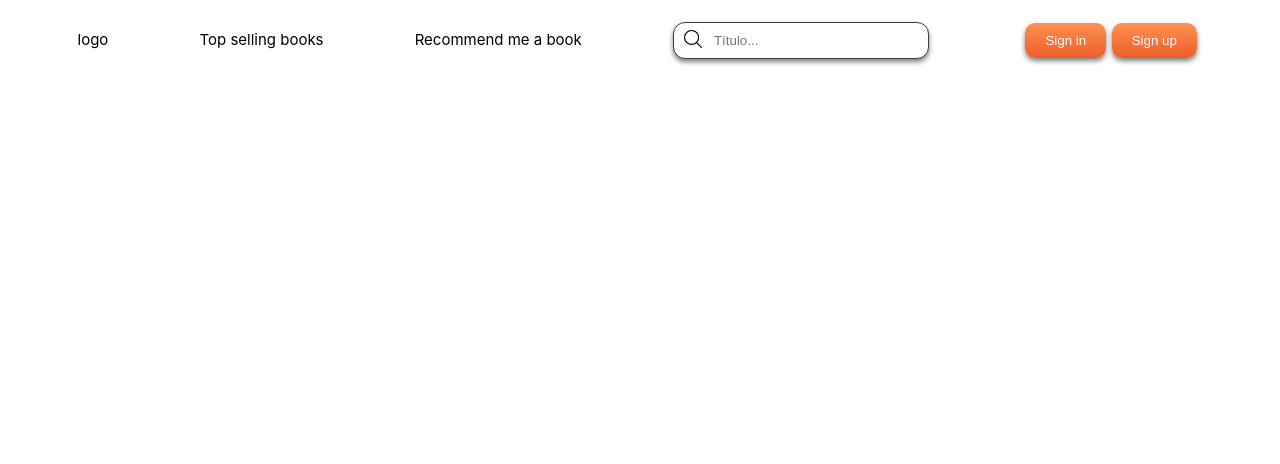
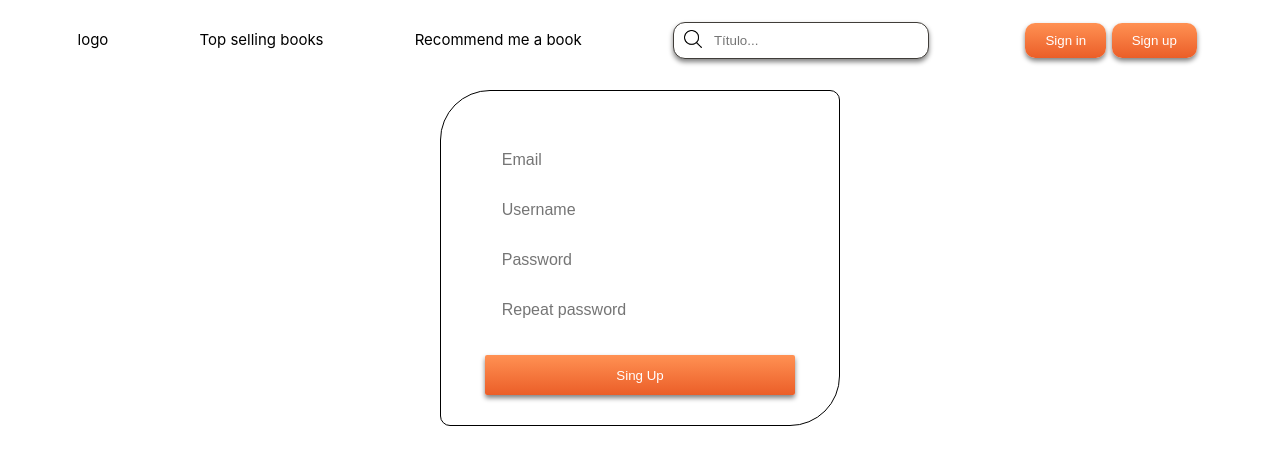
Before and after one commit to mgg709/BookWise, a Vue app in the folder frontend/bookwise-front/: page /signup in a window 1280 px wide. Shown: the top 464 px of the page. Built offline with nearby package versions, Linux system fonts and the light colour scheme.

Commit message:
Navegator + New Views

```diff
--- a/frontend/bookwise-front/src/components/BookCard.vue
+++ b/frontend/bookwise-front/src/components/BookCard.vue
@@ -1,7 +1,7 @@
 <script setup></script>
 
 <template>
-    <div class="container-book-card">
+    <div class="container-book-card" @click="redirectToBook">
         <img src="../assets/template-book-cover.jpeg" alt="Portada del libro">
         <p>Interesting book title</p>
         <div class="rating-book-row">
@@ -14,6 +14,16 @@
         </div>
     </div>
 </template>
+
+<script>
+export default {
+  methods: {
+    redirectToBook() {
+      this.$router.push('/book');
+    }
+  }
+}
+</script>
 
 <style>
 
--- a/frontend/bookwise-front/src/components/Footer.vue
+++ b/frontend/bookwise-front/src/components/Footer.vue
@@ -10,9 +10,20 @@
                 <li><a href="mailto:manuelaf@empathy.co">manuelaf@empathy.co</a></li>
             </ul>
         </address>
-        <p>Copyright © 2023 BookWise. Todos los derechos reservados</p>
+        <p>If you want to know more <span @click="redirectToAbout">About us</span></p>
+        <p>Copyright © 2023 BookWise. All rights reserved</p>
     </footer>
 </template>
+
+<script>
+export default {
+  methods: {
+    redirectToAbout() {
+      this.$router.push('/about');
+    }
+  }
+}
+</script>
 
 <style scoped>
 footer{
@@ -23,4 +34,19 @@ footer{
 li{
     list-style: none;
 }
+
+address{
+    border-radius: 10px;
+    border-top-left-radius: 50px;
+    border-bottom-right-radius: 50px;
+    border: solid 1px;
+}
+
+span{
+    color:aqua;
+}
+
+span:hover{
+    cursor: pointer;
+}
 </style>
--- a/frontend/bookwise-front/src/components/NavigationBar.vue
+++ b/frontend/bookwise-front/src/components/NavigationBar.vue
@@ -3,17 +3,37 @@
 </script>
 <template>
     <div class="content-bar">
-        <span>logo</span>
-        <span class="selling-books-title">Top selling books</span>
+        <span class="logo" @click="redirectToIndex">logo</span>
+        <span class="selling-books-title" @click="redirectToSellings">Top selling books</span>
         <span class="recommend-books-title">Recommend me a book</span>
         <input type="text" class="search-input" placeholder="Título...">
         <div class="login-buttons">
-            <button>Sign in</button>
-            <button>Sign up</button>
+            <button @click="redirectToLogIn">Sign in</button>
+            <button @click="redirectToSignUp">Sign up</button>
         </div>
 
     </div>
 </template>
+
+<script>
+export default {
+  methods: {
+    redirectToLogIn() {
+      this.$router.push('/login');
+    },
+    redirectToSellings(){
+        this.$router.push('/selling');
+    },
+    redirectToIndex(){
+        this.$router.push('/');
+    },
+    redirectToSignUp(){
+        this.$router.push('/signup');
+    }
+  }
+}
+</script>
+
 <style scoped>
 .content-bar {
     display: flex;
@@ -28,7 +48,8 @@
     transition: all 1s cubic-bezier(0.075, 0.82, 0.165, 1);
 }
 
-.selling-books-title:hover{
+.selling-books-title:hover,
+.logo:hover{
     cursor: pointer;
 }
 
--- a/frontend/bookwise-front/src/router/index.js
+++ b/frontend/bookwise-front/src/router/index.js
@@ -26,6 +26,16 @@ const router = createRouter({
       path: "/login",
       name: "login",
       component: () => import('../views/LoginView.vue')
+    },
+    {
+      path: "/signup",
+      name: "signup",
+      component: () => import('../views/SignUp.view.vue')
+    },
+    {
+      path: "/book",
+      name: "book",
+      component: () => import('../views/BookView.vue')
     }
   ]
 })
--- /dev/null
+++ b/frontend/bookwise-front/src/views/BookView.vue
@@ -0,0 +1,15 @@
+<template>
+    <div class="about">
+      <h1>This is a book page</h1>
+    </div>
+  </template>
+
+  <style>
+  @media (min-width: 1024px) {
+    .about {
+      min-height: 100vh;
+      display: flex;
+      align-items: center;
+    }
+  }
+  </style>
--- a/frontend/bookwise-front/src/views/HomeView.vue
+++ b/frontend/bookwise-front/src/views/HomeView.vue
@@ -20,6 +20,31 @@ import Footer from '../components/Footer.vue'
     <BookCard></BookCard>
     <BookCard></BookCard>
   </div>
+  <div class="book-list">
+    <BookCard></BookCard>
+    <BookCard></BookCard>
+    <BookCard></BookCard>
+    <BookCard></BookCard>
+  </div>
+  <div class="book-list">
+    <BookCard></BookCard>
+    <BookCard></BookCard>
+    <BookCard></BookCard>
+    <BookCard></BookCard>
+  </div>
+  <div class="book-list">
+    <BookCard></BookCard>
+    <BookCard></BookCard>
+    <BookCard></BookCard>
+    <BookCard></BookCard>
+  </div>
+  <div class="book-list">
+    <BookCard></BookCard>
+    <BookCard></BookCard>
+    <BookCard></BookCard>
+    <BookCard></BookCard>
+  </div>
+  <button id="load-more">Load more</button>
 </div>
 <Footer class="footer"></Footer>
 </template>
@@ -100,4 +125,8 @@ import Footer from '../components/Footer.vue'
   width: 100%;
   text-align: center;
 }
+
+#load-more{
+  margin-bottom: 15px;
+}
 </style>
--- /dev/null
+++ b/frontend/bookwise-front/src/views/SignUp.view.vue
@@ -0,0 +1,86 @@
+<script setup></script>
+
+<template>
+    <div class="form-body">
+        <p>Welcome</p>
+        <form class="signup-form">
+            <input class="input" type="text" placeholder="Email">
+            <input class="input" type="text" placeholder="Username">
+            <input class="input" type="password" placeholder="Password">
+            <input class="input" type="password" placeholder="Repeat password">
+            <button>Sing Up</button>
+        </form>
+    </div>
+</template>
+
+<style>
+*{
+    padding: 0;
+    margin: 0;
+    box-sizing: border-box;
+}
+
+template{
+    display: flex;
+    align-items: center;
+    justify-content: center;
+    height: 100vh;
+    background-color: var(--color-black-light);
+}
+
+.form-body{
+    width: 400px;
+    min-width: 300px;
+    border-radius: 10px;
+    border-top-left-radius: 50px;
+    border-bottom-right-radius: 50px;
+    border: solid 1px;
+    margin:10px;
+}
+
+p{
+    text-align: center;
+    font-weight: 600;
+    color: white;
+    margin-bottom: 25px;
+}
+
+.input{
+    display: block;
+    margin: auto;
+    height: 40px;
+    width: 75%;
+    padding-left: 10px;
+    color:white;
+    border: 1px solid white;
+    border-radius: 2px;
+    background-color: transparent;
+    border-top-left-radius: 10px;
+    border-bottom-right-radius: 10px;
+    font-size: 1rem;
+    outline: none;
+}
+
+.input{
+    margin-top: 10px;
+    margin-bottom: 10px;
+}
+
+.input:hover{
+    transition: .5s;
+    border:1px solid;
+}
+
+form button{
+    display: block;
+    margin: auto;
+    margin-top: 25px;
+    margin-bottom: 30px;
+    height: 40px;
+    width: 78%;
+    border-radius: 2px;
+    cursor: pointer;
+    outline: none;
+    transition: all .5s ease;
+}
+</style>
```
